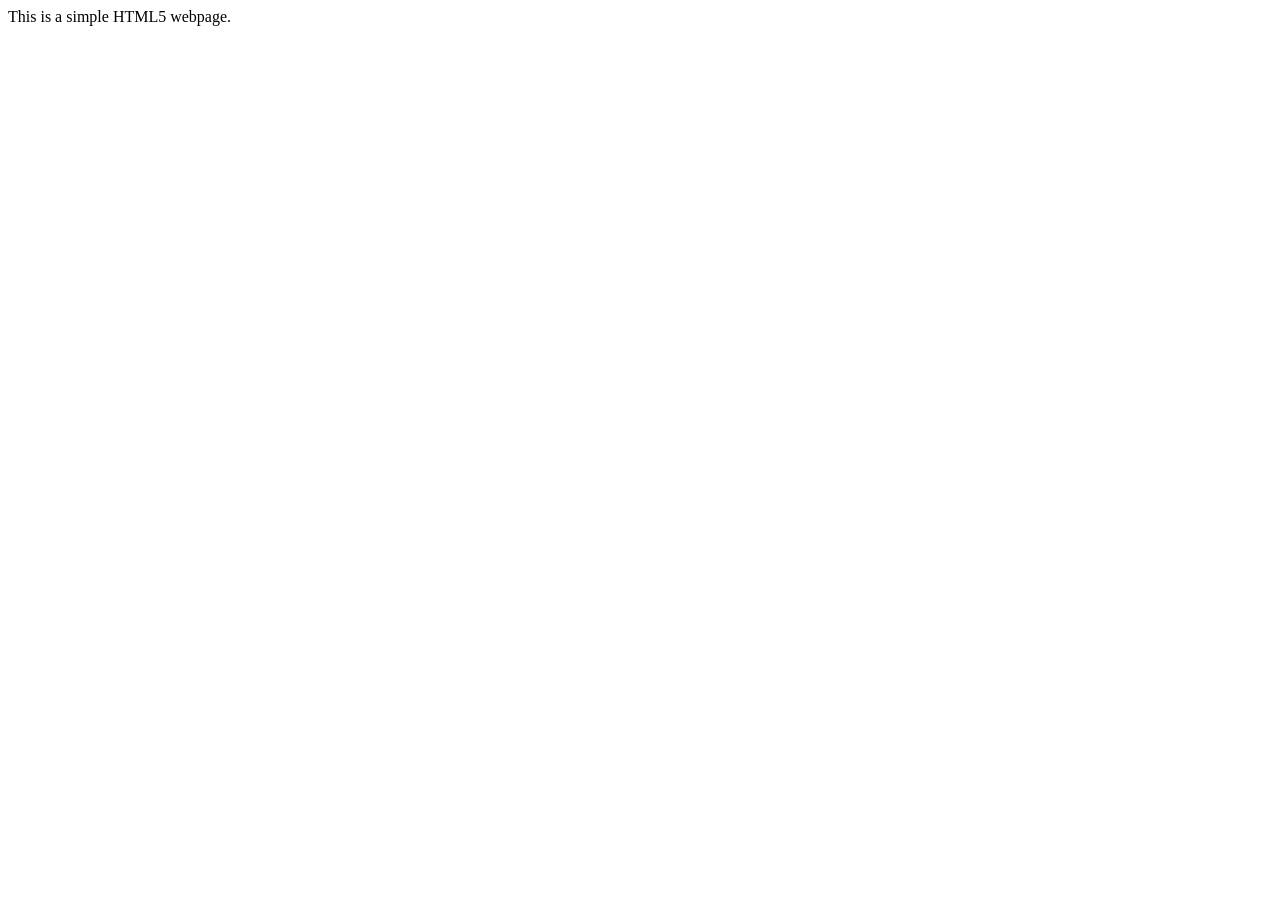
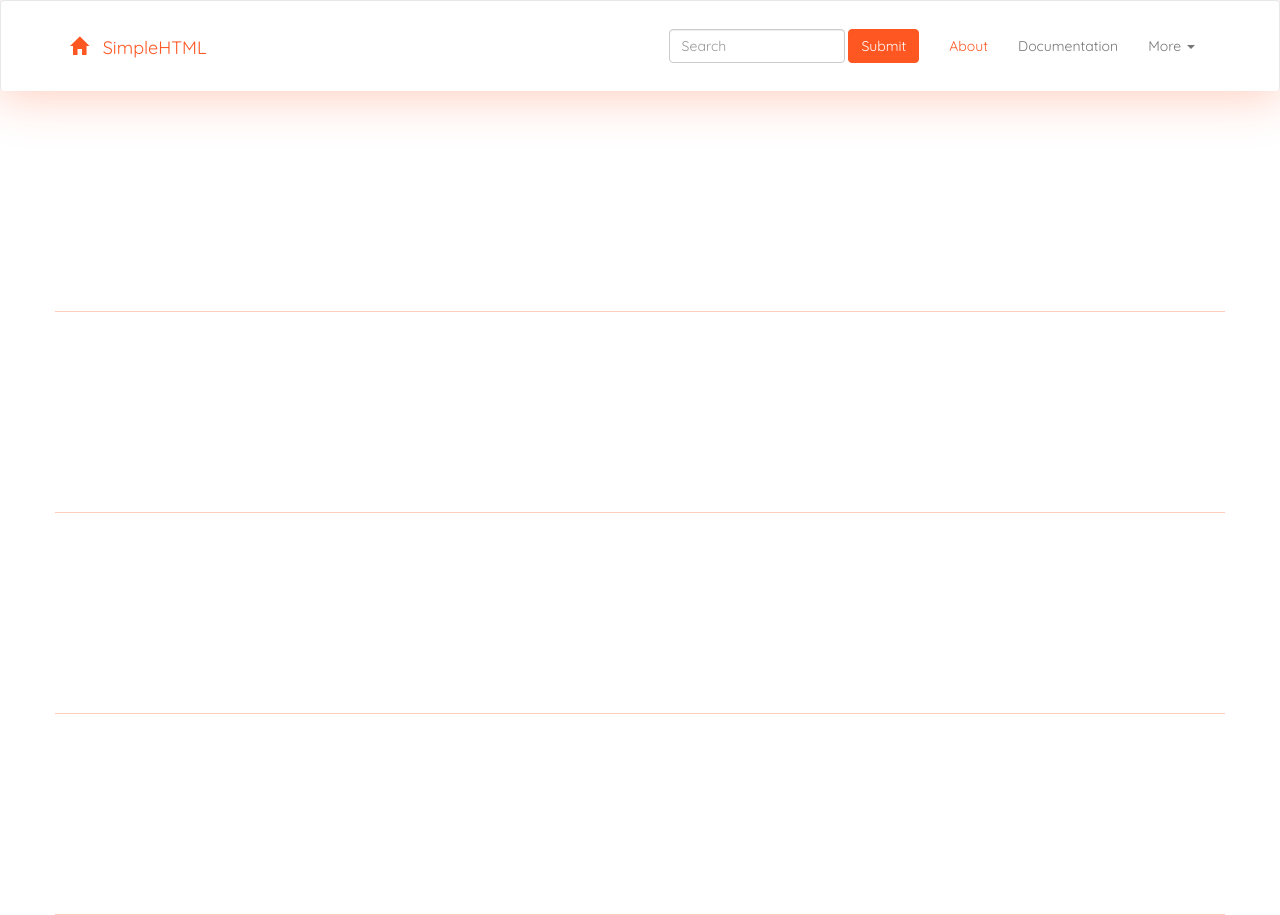
Before and after one commit to basudev070893/SimpleHTML, a plain HTML site: page index.html in a window 1280 px wide. Before the commit the page ends 800 px from the top, so only its background shows below. Drawn offline with nearby package versions, Linux system fonts and the light colour scheme.

Commit message:
Add navbar, bootstrap, links and some design

```diff
--- /dev/null
+++ b/css/style.css
@@ -0,0 +1,66 @@
+body {
+	background: #FFFFFF;
+	font-family: 'Quicksand', sans-serif;
+}
+
+.theme-nav{
+	padding-top: 20px;
+	padding-bottom: 20px;
+	background: rgba(255,255,255, 0.5);
+	border-bottom: 0px;
+	box-shadow: 0px 0px 50px 5px rgba(255, 87, 34, 0.3);
+}
+
+.navbar-default .navbar-brand {
+	color: #FF5722;
+}
+
+.navbar-default .navbar-brand:focus, .navbar-default .navbar-brand:hover {
+	color: #03A9F4;
+	border-bottom: 1px solid #03A9F4;
+}
+
+.navbar-default .navbar-nav>li>a:focus, .navbar-default .navbar-nav>li>a:hover, .navbar-default .navbar-nav>.active>a,
+.navbar-default .navbar-nav>.active>a:focus, .navbar-default .navbar-nav>.active>a:hover,
+.navbar-default .navbar-nav .dropdown .dropdown-menu>li>a:focus, .navbar-default .navbar-nav .dropdown .dropdown-menu>li>a:hover {
+	color: #FF5722;
+	background: rgba(255, 255, 255, 0);
+}
+
+.navbar-default .navbar-nav>.open>a, .navbar-default .navbar-nav>.open>a:focus, .navbar-default .navbar-nav>.open>a:hover {
+	color: #FFFFFF;
+	background: #FF5722;
+}
+
+.dropdown-menu .divider {
+	background-color: rgba(255, 87, 34, 0.3);
+}
+
+.theme-div {
+	border-bottom: 1px solid rgba(255, 87, 34, 0.3);
+	padding-top: 100px;
+	padding-bottom: 100px;
+	font-size: 21px;
+}
+
+.btn-primary {
+	background-color: #2196F3;
+	border-color: #2196F3;
+}
+
+.btn-primary:focus, .btn-primary:hover {
+	background-color: #FFFFFF;
+	border-color: #2196F3;
+	color: #2196F3;
+}
+
+.btn-warning {
+	background-color: #FF5722;
+	border-color: #FF5722;
+}
+
+.btn-warning:focus, .btn-warning:hover {
+	background-color: #FFFFFF;
+	border-color: #FF5722;
+	color: #FF5722;
+}
--- a/index.html
+++ b/index.html
@@ -1,12 +1,74 @@
 <!DOCTYPE html>
 <html>
 <head>
-<meta charset="UTF-8">
-<title>SimpleHTML</title>
+	<meta charset="UTF-8">
+	<meta name="viewport" content="width=device-width, initial-scale=1">
+	<!-- Latest compiled and minified CSS -->
+	<link rel="stylesheet" href="https://maxcdn.bootstrapcdn.com/bootstrap/3.3.6/css/bootstrap.min.css" integrity="sha384-1q8mTJOASx8j1Au+a5WDVnPi2lkFfwwEAa8hDDdjZlpLegxhjVME1fgjWPGmkzs7" crossorigin="anonymous">
+	<!-- jQuery (necessary for Bootstrap's JavaScript plugins) -->
+    <script src="https://ajax.googleapis.com/ajax/libs/jquery/1.11.3/jquery.min.js"></script>
+    <!-- Theme stylesheet -->
+    <link rel="stylesheet" href="css/style.css">
+    <!-- Google Font -->
+    <link href='https://fonts.googleapis.com/css?family=Quicksand:400,300,700' rel='stylesheet' type='text/css'>
+	<!-- Latest compiled and minified JavaScript -->
+	<script src="https://maxcdn.bootstrapcdn.com/bootstrap/3.3.6/js/bootstrap.min.js" integrity="sha384-0mSbJDEHialfmuBBQP6A4Qrprq5OVfW37PRR3j5ELqxss1yVqOtnepnHVP9aJ7xS" crossorigin="anonymous"></script>
+	<title>SimpleHTML</title>
 </head>
 
 <body>
-This is a simple HTML5 webpage.
+	<!-- navbar -->
+	<nav class="navbar navbar-default theme-nav">
+	  <div class="container">
+	    <!-- Brand and toggle get grouped for better mobile display -->
+	    <div class="navbar-header">
+	      <button type="button" class="navbar-toggle collapsed" data-toggle="collapse" data-target="#bs-example-navbar-collapse-1" aria-expanded="false">
+	        <span class="sr-only">Toggle navigation</span>
+	        <span class="icon-bar"></span>
+	        <span class="icon-bar"></span>
+	        <span class="icon-bar"></span>
+	      </button>
+	      <a class="navbar-brand" href="http://basudev070893.github.io/SimpleHTML/"><span class="glyphicon glyphicon-home" aria-hidden="true"></span> &nbsp SimpleHTML</a>
+	    </div>
+
+	    <!-- Collect the nav links, forms, and other content for toggling -->
+	    <div class="collapse navbar-collapse" id="bs-example-navbar-collapse-1">
+	    	<ul class="nav navbar-nav navbar-right">
+	      	<li class="active"><a href="#about">About<span class="sr-only">(current)</span></a></li>
+	        <li><a href="#documentation">Documentation</a></li>
+	        <li class="dropdown">
+	          <a href="#" class="dropdown-toggle" data-toggle="dropdown" role="button" aria-haspopup="true" aria-expanded="false">More <span class="caret"></span></a>
+	          <ul class="dropdown-menu">
+	            <li><a href="http://github.com/basudev070893/">Github</a></li>
+	            <li><a href="http://twitter.com/devjsr07">Twitter</a></li>
+	            <li><a href="http://www.facebook.com/devjsr07">Facebook</a></li>
+	            <li role="separator" class="divider"></li>
+	            <li><a href="http://basudev070893.github.io/">basudev070893</a></li>
+	          </ul>
+	        </li>
+	      </ul>
+	      <form class="navbar-form navbar-right" role="search">
+	        <div class="form-group">
+	          <input type="text" class="form-control" placeholder="Search">
+	        </div>
+	        <button type="submit" class="btn btn-warning">Submit</button>
+	      </form>
+	    </div><!-- /.navbar-collapse -->
+	  </div><!-- /.container-fluid -->
+	</nav>
+	<div class="container">
+		<div class="row">
+			<div class="col-md-12 theme-div" id="intro">
+			</div>
+			<div class="col-md-12 theme-div" id="about">
+			</div>
+			<div class="col-md-12 theme-div text-center" id="features">
+			</div>
+			<div class="col-md-12 theme-div text-center" id="subscribe">
+			</div>
+		</div>
+	</div>
+	<div class="theme-footer">
+	</div>
 </body>
-
 </html>
```
